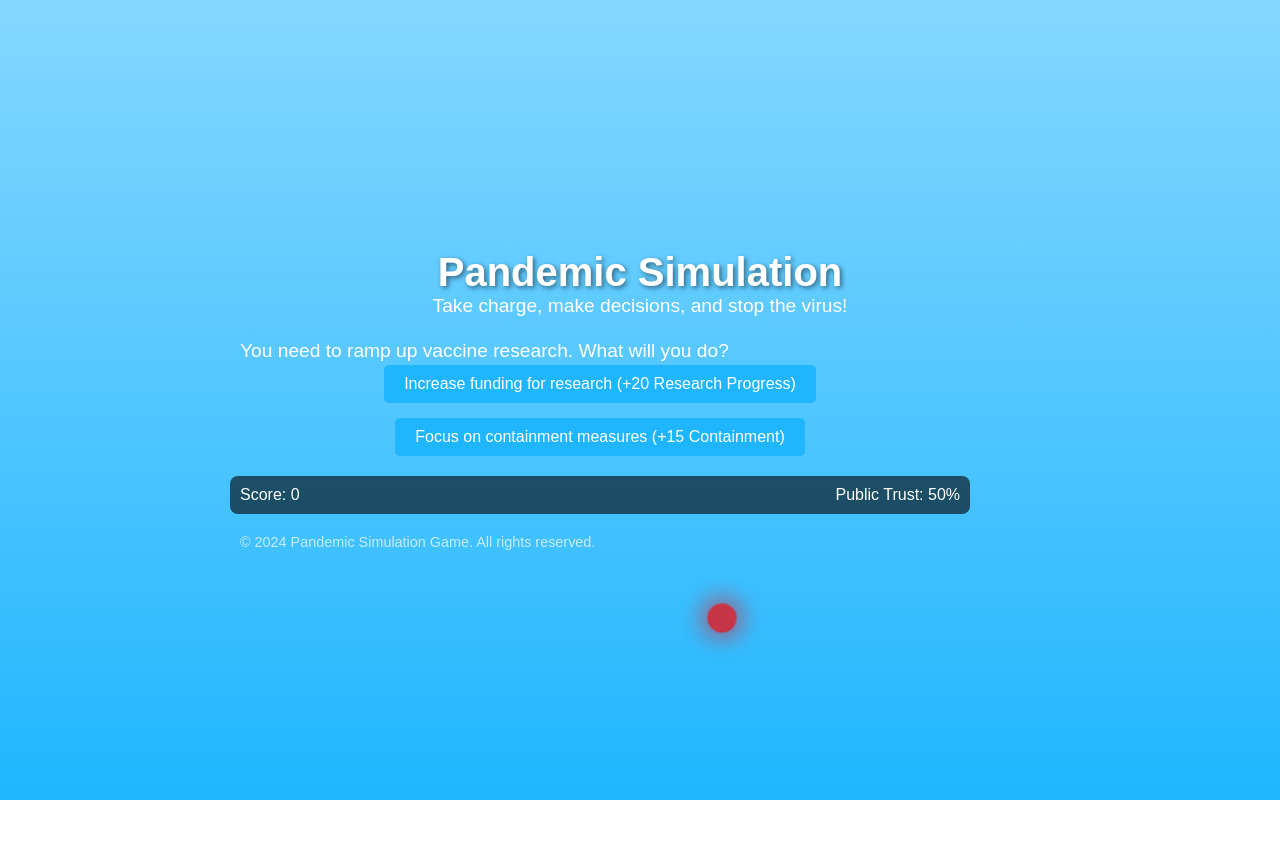
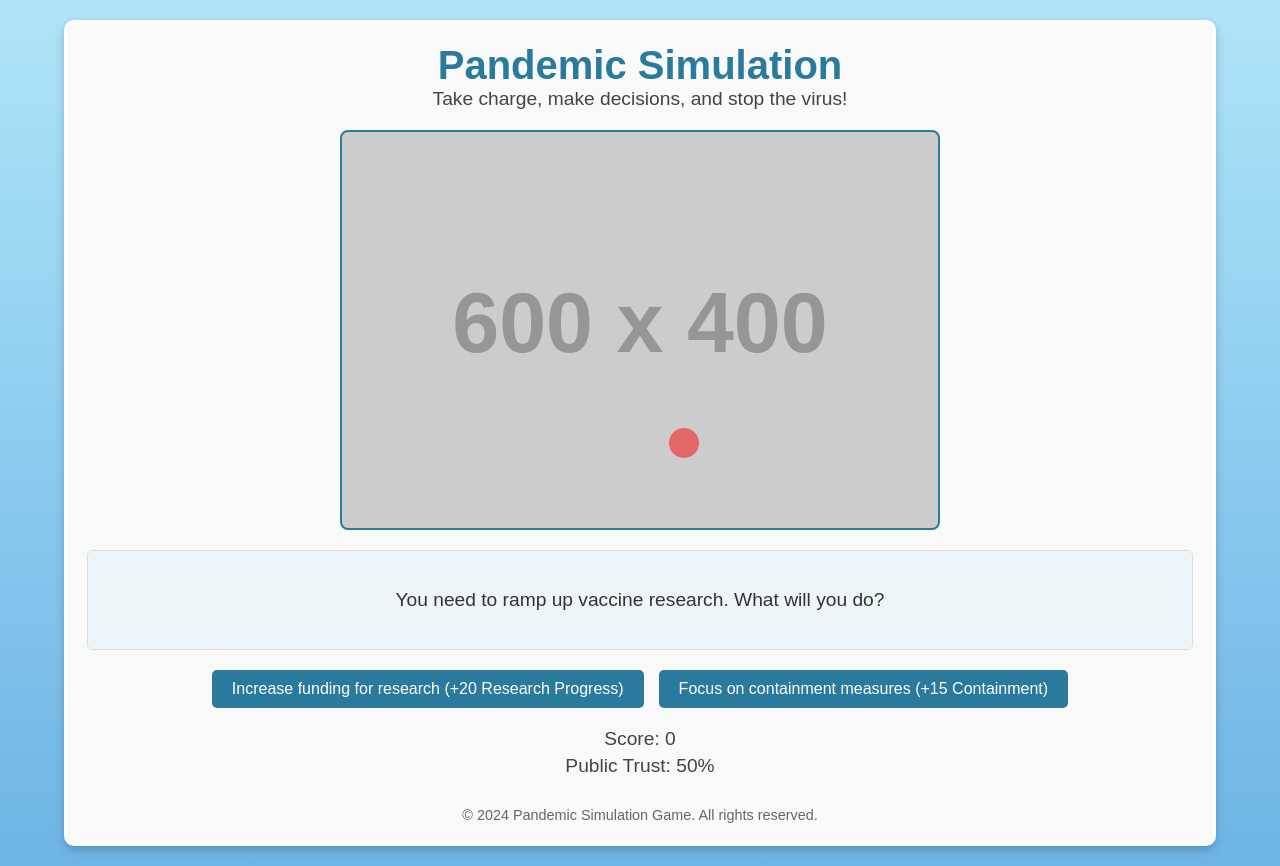
Before and after one commit to health-expo-quiz/future-pandemics, a plain HTML site: page index.html in a window 1280 px wide. Before the commit the page ends 800 px from the top, so only its background shows below. Drawn offline with Linux system fonts and the light colour scheme; placeholder pictures from the web are drawn by us.

Commit message:
Update styles.css

```diff
--- a/styles.css
+++ b/styles.css
@@ -1,143 +1,138 @@
 /* General Reset */
-body, h1, p, button {
+* {
   margin: 0;
   padding: 0;
   box-sizing: border-box;
-  font-family: 'Arial', sans-serif;
+  font-family: Arial, sans-serif;
 }
 
-/* Body Styling */
 body {
-  background: linear-gradient(to bottom, #85d7ff, #1fb6ff);
-  color: #fff;
+  background: linear-gradient(to bottom, #b0e4f9, #6cb5e5);
+  color: #333;
+  text-align: center;
+  min-height: 100vh;
   display: flex;
   flex-direction: column;
   align-items: center;
-  justify-content: center;
-  min-height: 100vh;
-  margin: 0;
+  justify-content: flex-start;
+}
+
+/* Game Container */
+.game-container {
+  width: 90%;
+  max-width: 1200px;
+  margin: 20px auto;
+  border: 3px solid #fff;
+  border-radius: 10px;
+  background-color: #f9f9f9;
+  box-shadow: 0 4px 10px rgba(0, 0, 0, 0.2);
+  padding: 20px;
 }
 
 /* Header Section */
 header {
-  text-align: center;
   margin-bottom: 20px;
 }
 
 header h1 {
-  font-size: 2.5rem;
-  text-shadow: 2px 2px 5px rgba(0, 0, 0, 0.5);
+  font-size: 2.5em;
+  color: #2a7a9e;
 }
 
 header p {
-  font-size: 1.2rem;
+  font-size: 1.2em;
+  color: #444;
 }
 
-/* Main Game Area */
-main {
-  display: flex;
-  flex-direction: column;
-  align-items: center;
-  justify-content: center;
-  width: 90%;
-  max-width: 800px;
-}
-
-/* Story Section */
-#story-container {
-  background: rgba(0, 0, 0, 0.6);
-  padding: 15px;
-  border-radius: 8px;
-  margin-bottom: 20px;
-  width: 100%;
-  text-align: center;
-}
-
-#story {
-  font-size: 1.2rem;
-  line-height: 1.5;
-}
-
-/* Choices Section */
-#choices-container {
-  display: flex;
-  flex-wrap: wrap;
-  gap: 15px;
-  justify-content: center;
-  margin-bottom: 20px;
-}
-
-.choice {
-  background: #1fb6ff;
-  color: #fff;
-  padding: 10px 20px;
-  border: none;
-  border-radius: 5px;
-  cursor: pointer;
-  font-size: 1rem;
-  transition: transform 0.2s, background 0.2s;
-}
-
-.choice:hover {
-  background: #007acc;
-  transform: scale(1.05);
-}
-
-/* Virus Spread Section */
-#game-area {
+/* Map Section */
+#map-container {
   position: relative;
   width: 100%;
-  height: 300px;
-  background: #001f3f;
+  max-width: 600px;
+  height: 400px;
+  margin: 20px auto;
+  border: 2px solid #2a7a9e;
   border-radius: 8px;
-  overflow: hidden;
-  margin-bottom: 20px;
+  background: url('https://via.placeholder.com/600x400') no-repeat center center;
+  background-size: cover;
 }
 
 #virus-spread {
   position: absolute;
   width: 20px;
   height: 20px;
+  background: red;
   border-radius: 50%;
-  background: red;
-  box-shadow: 0 0 15px 5px rgba(255, 0, 0, 0.6);
-  animation: pulsate 1.5s infinite;
+  animation: pulse 2s infinite;
 }
 
-@keyframes pulsate {
-  0% {
+/* Animations */
+@keyframes pulse {
+  0%, 100% {
     transform: scale(1);
-    opacity: 1;
+    opacity: 0.8;
   }
   50% {
     transform: scale(1.5);
-    opacity: 0.7;
+    opacity: 0.5;
   }
-  100% {
-    transform: scale(1);
-    opacity: 1;
-  }
+}
+
+/* Game Panel Section */
+#game-panel {
+  margin-top: 20px;
+  text-align: center;
+}
+
+.story-box {
+  background: #eef5f9;
+  padding: 15px;
+  border: 1px solid #ddd;
+  border-radius: 5px;
+  margin-bottom: 20px;
+  font-size: 1.2em;
+  color: #333;
+  min-height: 100px;
+  display: flex;
+  align-items: center;
+  justify-content: center;
+}
+
+.choices-container {
+  display: flex;
+  justify-content: center;
+  gap: 15px;
+}
+
+.choice {
+  background: #2a7a9e;
+  color: #fff;
+  border: none;
+  padding: 10px 20px;
+  border-radius: 5px;
+  font-size: 1em;
+  cursor: pointer;
+  transition: background 0.3s ease;
+}
+
+.choice:hover {
+  background: #1d5873;
 }
 
 /* Game Stats Section */
 #game-stats {
-  background: rgba(0, 0, 0, 0.6);
-  padding: 10px;
-  border-radius: 8px;
-  width: 100%;
-  display: flex;
-  justify-content: space-between;
-  align-items: center;
+  margin-top: 20px;
 }
 
 #game-stats p {
-  margin: 0;
-  font-size: 1rem;
+  font-size: 1.2em;
+  color: #444;
+  margin: 5px 0;
 }
 
 /* Footer Section */
 footer {
-  margin-top: 20px;
-  font-size: 0.9rem;
-  opacity: 0.7;
+  margin-top: 30px;
+  font-size: 0.9em;
+  color: #666;
 }
```
